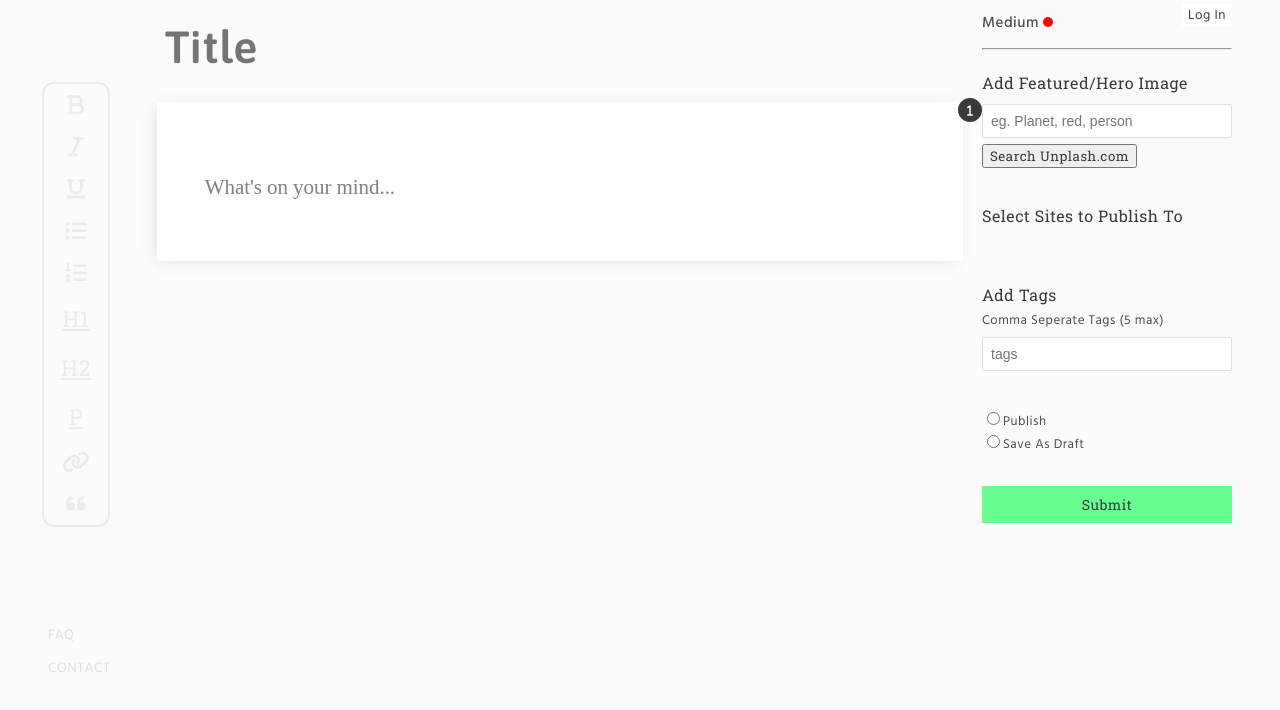
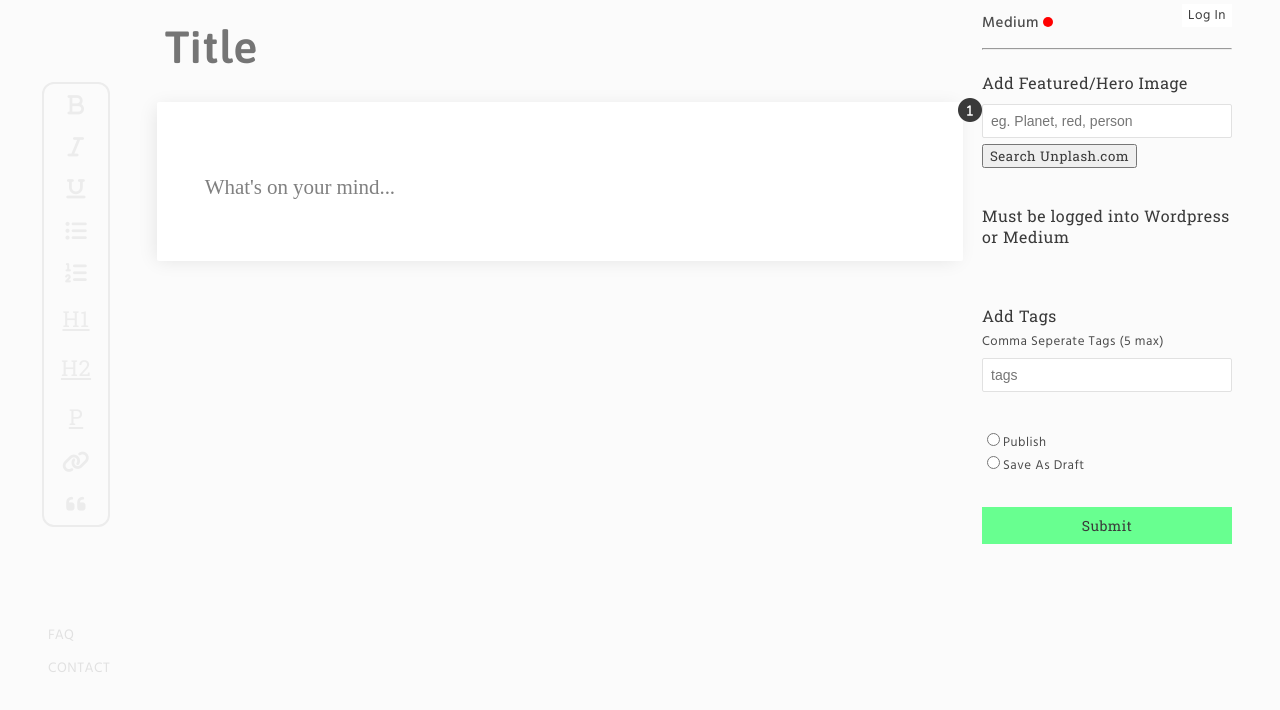
Before and after one commit to cmh3258/janiceapp, a website: page index.html in a window 1280 px wide. Both pictures are taken after a click on the element "Publish Info". Shown: the part 88-798 px from the top of the page. Drawn offline with nearby package versions, Linux system fonts and the light colour scheme; a web font is replaced by a local one.

Commit message:
successful deploy:

```diff
--- a/index.html
+++ b/index.html
@@ -146,7 +146,9 @@
 
                             <!-- Decide which to publish to -->
                             <div class="elbow-room">
-                                <h4>Select Sites to Publish To</h4>
+                                <h4 v-if="!notLoggedIntoWordpress || !notLoggedIntoMedium">Select Sites to Publish To</h4>
+
+                                <h4 v-if="notLoggedIntoWordpress && notLoggedIntoMedium">Must be logged into Wordpress or Medium</h4>
 
                                 <div v-if="!notLoggedIntoWordpress">
                                     <input type="checkbox" name="wordpress" id="wp" value="true" v-model="postForm.publish_to_wp"><label for="wp">Wordpress</label><br>
```
